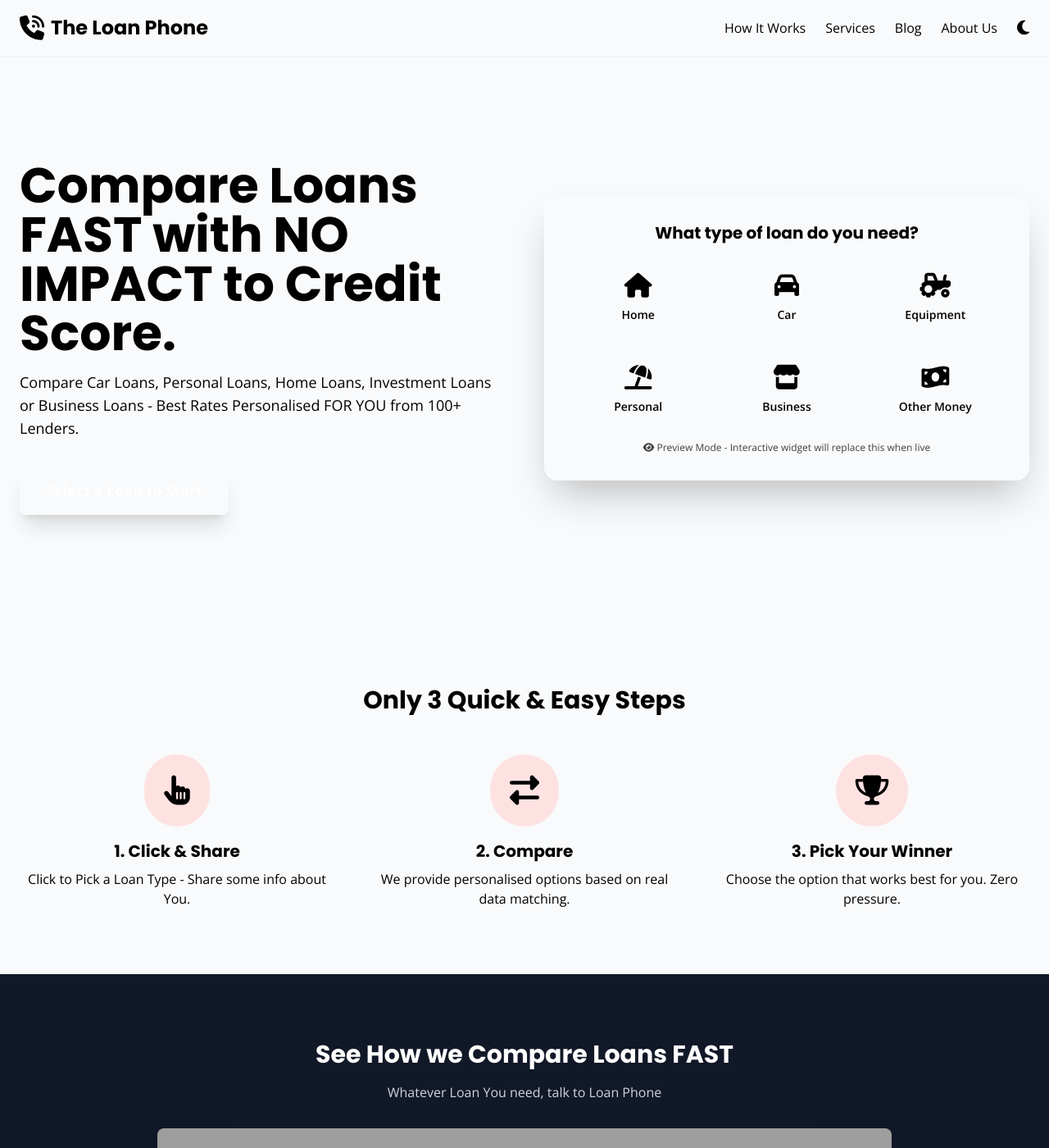
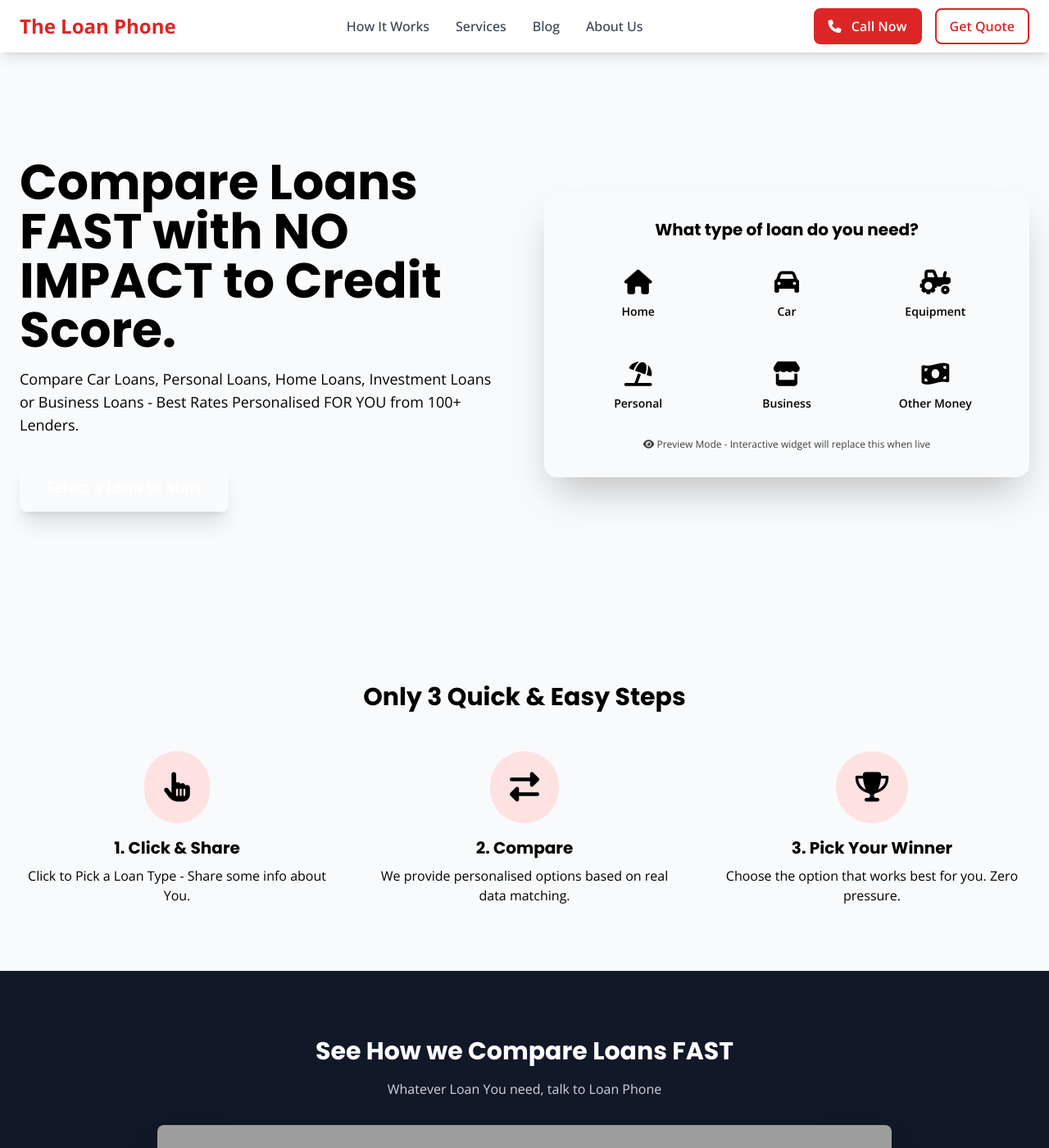
Before and after one commit to AMSumo9/loan-phone-website, a Jekyll site: the page built from index.md, in a window 1280 px wide and 1400 px high. Shown: the whole window at 82% size. Built offline with Jekyll 4.4.1, drawn with Linux system fonts in a browser that asks for light colours; nearby versions of some CDN libraries; grey boxes are pictures that could not be loaded.

Commit message:
Update header.html

```diff
--- a/_includes/header.html
+++ b/_includes/header.html
@@ -1,23 +1,121 @@
-<header class="bg-[var(--bg-primary)] shadow-sm sticky top-0 z-50 transition-colors duration-300">
-  <nav class="container mx-auto px-6 py-4 flex justify-between items-center">
-    <a href="{{ site.baseurl }}/" class="flex items-center space-x-2 text-[var(--text-primary)]">
-      <i class="fa-solid fa-phone-volume text-3xl brand-red"></i>
-      <h1 class="text-2xl font-bold transition-colors duration-300">{{ site.company.name }}</h1>
+<!-- Header -->
+<header class="bg-white shadow-lg sticky top-0 z-40">
+    <div class="container mx-auto px-6">
+        <div class="flex items-center justify-between h-16">
+            <!-- Logo -->
+            <div class="flex items-center">
+                <a href="{{ site.baseurl }}/" class="flex items-center space-x-3">
+                    <div class="text-2xl font-bold" style="color: #DC2626 !important;">
+                        {{ site.company.name }}
+                    </div>
                 </a>
-    <div class="desktop-nav hidden md:flex items-center space-x-6">
+            </div>
+
+            <!-- Desktop Navigation -->
+            <nav class="hidden md:flex items-center space-x-8">
                 {% for item in site.data.navigation.main %}
-        <a href="{{ site.baseurl }}{{ item.url }}" class="text-[var(--text-secondary)] hover:brand-red transition-colors duration-300">{{ item.name }}</a>
+                    {% if item.type == "anchor" %}
+                        <a href="{{ item.url }}" class="text-gray-700 hover:text-red-600 transition duration-200 font-medium" style="color: #374151 !important;">
+                            {{ item.name }}
+                        </a>
+                    {% else %}
+                        <a href="{{ site.baseurl }}{{ item.url }}" class="text-gray-700 hover:text-red-600 transition duration-200 font-medium" style="color: #374151 !important;">
+                            {{ item.name }}
+                        </a>
+                    {% endif %}
                 {% endfor %}
-      <button id="theme-toggle-desktop" class="text-xl text-[var(--text-secondary)] hover:brand-red"><i class="fas fa-moon"></i></button>
+            </nav>
+
+            <!-- CTA Buttons -->
+            <div class="hidden md:flex items-center space-x-4">
+                <a href="tel:{{ site.contact.phone }}"
+                   class="px-4 py-2 border-2 text-white font-semibold rounded-lg transition duration-200 hover:bg-red-700"
+                   style="background-color: #DC2626 !important; border-color: #DC2626 !important;">
+                    <i class="fas fa-phone mr-2"></i>
+                    Call Now
+                </a>
+
+                <button onclick="openSupportModal()"
+                        class="px-4 py-2 border-2 border-red-600 text-red-600 font-semibold rounded-lg hover:bg-red-600 hover:text-white transition duration-200"
+                        style="border-color: #DC2626 !important; color: #DC2626 !important;">
+                    Get Quote
+                </button>
             </div>
-    <div class="flex items-center md:hidden">
-      <button id="theme-toggle-mobile" class="text-xl text-[var(--text-secondary)] hover:brand-red mr-4"><i class="fas fa-moon"></i></button>
-      <button id="mobile-menu-button" aria-label="Toggle mobile menu"><i class="fas fa-bars text-2xl text-[var(--text-primary)]"></i></button>
+
+            <!-- Mobile menu button -->
+            <div class="md:hidden">
+                <button onclick="toggleMobileMenu()" class="text-gray-600 hover:text-red-600 focus:outline-none">
+                    <i class="fas fa-bars text-xl" style="color: #DC2626 !important;"></i>
+                </button>
             </div>
-  </nav>
-  <div id="mobile-menu" class="mobile-nav flex-col md:hidden absolute bg-[var(--bg-primary)] w-full shadow-lg hidden">
+        </div>
+    </div>
+
+    <!-- Mobile Navigation Menu -->
+    <div id="mobile-menu" class="md:hidden bg-white border-t border-gray-200 hidden">
+        <div class="px-6 py-4 space-y-4">
             {% for item in site.data.navigation.main %}
-      <a href="{{ site.baseurl }}{{ item.url }}" class="block py-3 px-6 text-[var(--text-secondary)] hover:bg-[var(--bg-secondary)]">{{ item.name }}</a>
+                {% if item.type == "anchor" %}
+                    <a href="{{ item.url }}" class="block text-gray-700 hover:text-red-600 font-medium" onclick="toggleMobileMenu()">
+                        {{ item.name }}
+                    </a>
+                {% else %}
+                    <a href="{{ site.baseurl }}{{ item.url }}" class="block text-gray-700 hover:text-red-600 font-medium" onclick="toggleMobileMenu()">
+                        {{ item.name }}
+                    </a>
+                {% endif %}
             {% endfor %}
+
+            <!-- Mobile CTA Buttons -->
+            <div class="pt-4 border-t border-gray-200 space-y-3">
+                <a href="tel:{{ site.contact.phone }}"
+                   class="block w-full text-center px-4 py-2 text-white font-semibold rounded-lg"
+                   style="background-color: #DC2626 !important;">
+                    <i class="fas fa-phone mr-2"></i>
+                    Call Now
+                </a>
+
+                <button onclick="openSupportModal(); toggleMobileMenu();"
+                        class="block w-full px-4 py-2 border-2 font-semibold rounded-lg"
+                        style="border-color: #DC2626 !important; color: #DC2626 !important;">
+                    Get Quote
+                </button>
+            </div>
+        </div>
     </div>
 </header>
+
+<script>
+// Mobile menu toggle
+function toggleMobileMenu() {
+    const menu = document.getElementById('mobile-menu');
+    if (menu) {
+        menu.classList.toggle('hidden');
+    }
+}
+</script>
+
+<style>
+/* Force red colors in header - override any conflicting CSS */
+header .text-red-600,
+header .hover\\:text-red-600:hover,
+header .border-red-600 {
+    color: #DC2626 !important;
+    border-color: #DC2626 !important;
+}
+
+header .bg-red-600,
+header .hover\\:bg-red-600:hover {
+    background-color: #DC2626 !important;
+}
+
+/* Ensure hover states work */
+header a:hover {
+    color: #DC2626 !important;
+}
+
+header button:hover {
+    background-color: #DC2626 !important;
+    color: white !important;
+}
+</style>
```
Lines whose indentation alone changed are shown as unchanged.
